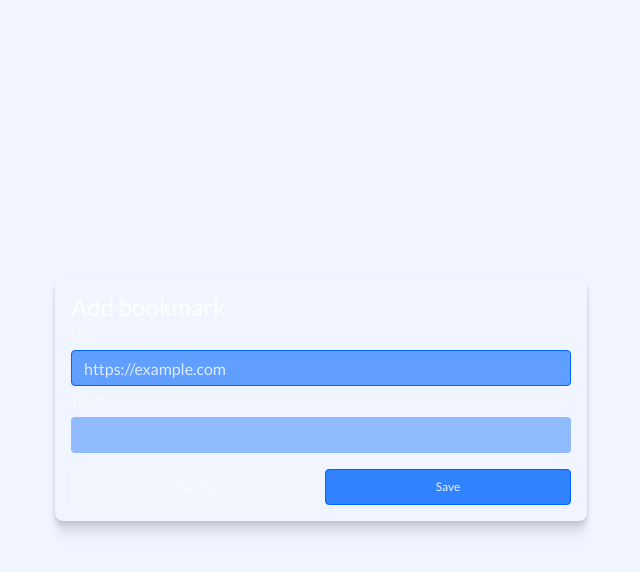
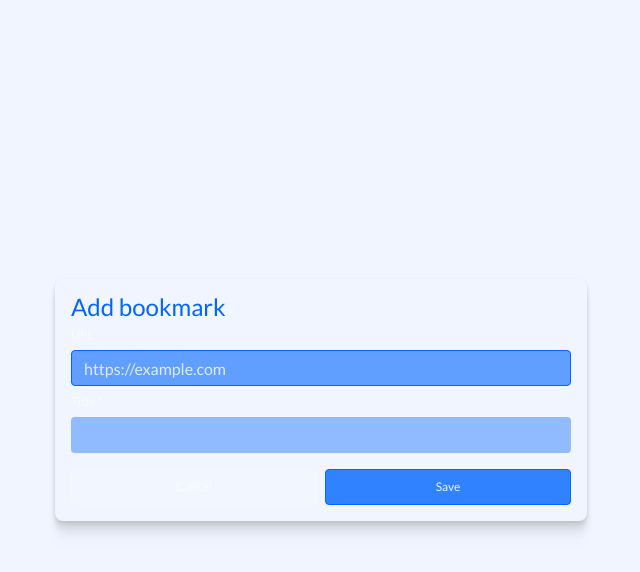
Before and after one commit to hierophantom/Bookmarks-Manager, a website with bundled scripts: page core/main.html in a window 1280 px wide. Both pictures are taken after a click on the element 440 px from the left and 214 px from the top of the page. Shown: the top 572 px of the page, without its empty margins (319-959 px from the left). Built offline with nearby package versions, Linux system fonts and the light colour scheme; some packages are replaced by stand-ins of ours; no server answers.

Commit message:
fix(modal): scope shared heading styles to modal title API

```diff
--- a/core/styles.css
+++ b/core/styles.css
@@ -966,12 +966,10 @@
   color: var(--theme-text);
 }
 
-[role="dialog"] h2,
-[role="dialog"] h3,
-.modal h2,
-.modal h3,
-.modal-content h2,
-.modal-content h3 {
+[role="dialog"] .modal__title,
+.modal .modal__title,
+.modal-content .modal__title {
+  /* Scope shared heading styles to modal title API to avoid overriding custom modal content headings. */
   color: var(--theme-primary);
   margin-bottom: 16px;
 }
@@ -1332,12 +1330,10 @@
   color: var(--theme-text);
 }
 
-[role="dialog"] h2,
-[role="dialog"] h3,
-.modal h2,
-.modal h3,
-.modal-content h2,
-.modal-content h3 {
+[role="dialog"] .modal__title,
+.modal .modal__title,
+.modal-content .modal__title {
+  /* Scope shared heading styles to modal title API to avoid overriding custom modal content headings. */
   color: var(--theme-primary);
   margin-bottom: 16px;
 }
--- a/utils/changelog-modal.css
+++ b/utils/changelog-modal.css
@@ -64,12 +64,12 @@
 
 .changelog-modal__version-title {
   margin: 0;
-  color: var(--common-common-bright-25, rgba(255, 255, 255, 0.9)) !important;
+  color: var(--common-common-bright-25, rgba(255, 255, 255, 0.9));
   font-family: var(--font-family-sans-serif, 'Lato', sans-serif);
   font-size: var(--size-large, 16px);
   font-weight: var(--weight-bold, 700);
   line-height: 1;
-  margin-bottom: 0 !important;
+  margin-bottom: 0;
 }
 
 .changelog-modal__tags {
--- a/utils/modal.css
+++ b/utils/modal.css
@@ -498,12 +498,10 @@
   width: 100%;
 }
 
-[role="dialog"] h2,
-[role="dialog"] h3,
-.modal h2,
-.modal h3,
-.modal-content h2,
-.modal-content h3 {
+[role="dialog"] .modal__title,
+.modal .modal__title,
+.modal-content .modal__title {
+  /* Keep shared reset on modal title only so specialized modal h2/h3 styles can own their typography. */
   margin-bottom: 0 !important;
 }
 
```
